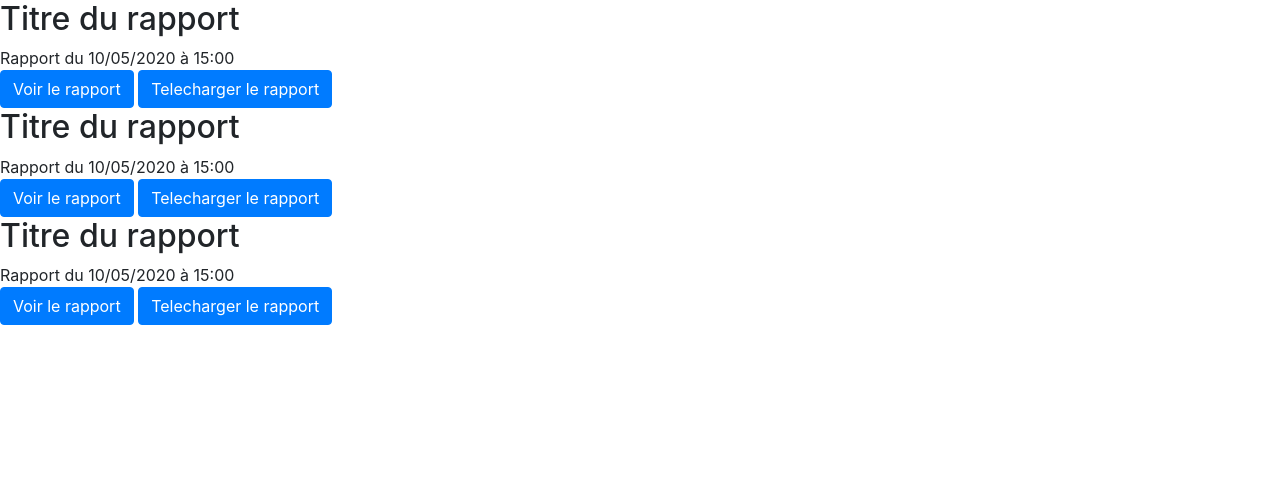
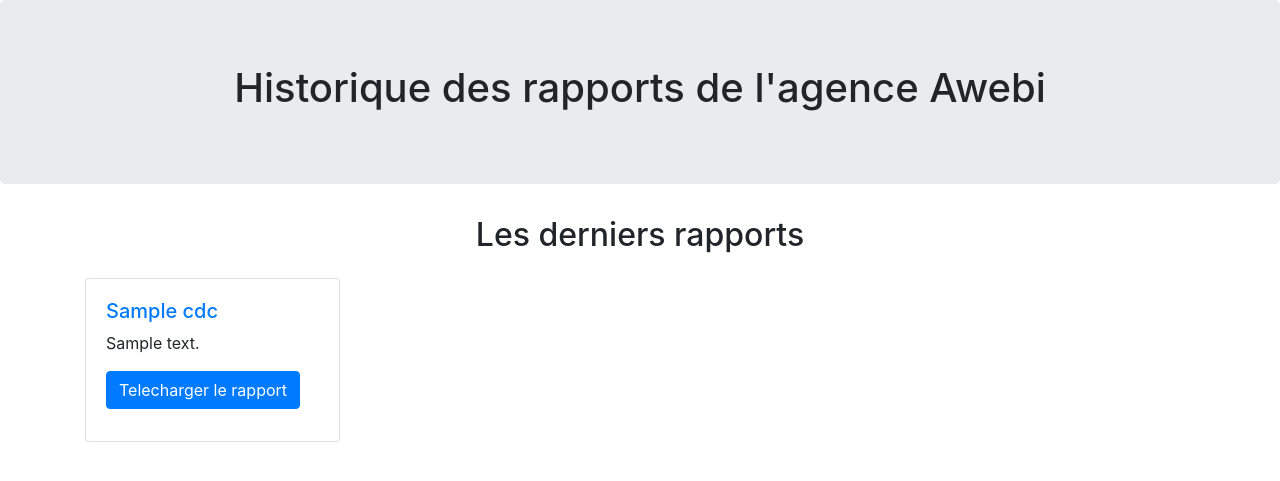
Before and after one commit to Harrisonfrn/Awebi, a Symfony app: template templates/home/historique.html.twig in a window 1280 px wide. Shown: the part 56-537 px from the top of the page. Run offline with Twig, Linux system fonts and the light colour scheme; the template is opened without the code that fills it: most values are stand-ins (such as "Sample title", 1, 10 or a date in 2020); some libraries are stand-ins or nearby versions.

Commit message:
Features: findAllVisible(Cdc) + ShowCdc

```diff
--- a/composer.json
+++ b/composer.json
@@ -5,6 +5,7 @@
         "php": "^7.1.3",
         "ext-ctype": "*",
         "ext-iconv": "*",
+        "cocur/slugify": "^4.0",
         "sensio/framework-extra-bundle": "^5.1",
         "symfony/asset": "4.4.*",
         "symfony/console": "4.4.*",
--- a/src/Entity/Recettage.php
+++ b/src/Entity/Recettage.php
@@ -77,6 +77,11 @@ class Recettage
      * @ORM\Column(type="datetime")
      */
     private $created_at;
+
+    public function __construct()
+    {
+        $this->created_at = new \DateTime();
+    }
 
     public function getId(): ?int
     {
--- a/templates/home/historique.html.twig
+++ b/templates/home/historique.html.twig
@@ -4,25 +4,40 @@
 
 {% block body %}
 
-    <section class="rapports">
+    {# <section class="rapports">
         <rapport>
             <h2>Titre du rapport</h2>
             <div class="metadata">Rapport du 10/05/2020 à 15:00</div>
             <a href="{{path('rapport_show')}}" class="btn btn-primary">Voir le rapport</a>
             <a href="" class="btn btn-primary">Telecharger le rapport</a>
         </rapport>
-        <rapport>
-            <h2>Titre du rapport</h2>
-            <div class="metadata">Rapport du 10/05/2020 à 15:00</div>
-            <a href="{{path('rapport_show')}}" class="btn btn-primary">Voir le rapport</a>
-            <a href="" class="btn btn-primary">Telecharger le rapport</a>
-        </rapport>
-        <rapport>
-            <h2>Titre du rapport</h2>
-            <div class="metadata">Rapport du 10/05/2020 à 15:00</div>
-            <a href="{{path('rapport_show')}}" class="btn btn-primary">Voir le rapport</a>
-            <a href="" class="btn btn-primary">Telecharger le rapport</a>
-        </rapport>
-    </section>
+    </section> #}
+
+    <div class="jumbotron text-center">
+        <h1>Historique des rapports de l'agence Awebi</h1>
+    </div>
+
+    <div class="container">
+        <h2 class="text-center">Les derniers rapports</h2>
+            <div class="row flex mt-4">
+                {% for cdc in cdcs %}
+                    <div class="col-3">
+                        <div class="card">
+                            <div class="card-body">
+                                <div class="card-title">
+                                    <h5>
+                                        <a href="{{path('cdc_show', {id: cdc.id, slug: cdc.slug})}}">{{ cdc.title }}</a>
+                                    </h5>
+                                        <p class="card-text">{{ cdc.description }}</p>
+                                            <div class="text-primary">
+                                                <a href="" class="btn btn-primary">Telecharger le rapport</a>
+                                            </div>
+                                </div>
+                            </div>
+                        </div>
+                    </div>
+                {% endfor %}
+            </div>
+    </div>
 
 {% endblock %}
```
Also changed, not shown: src/Controller/HomeController.php (+32 -7 lines), src/Entity/Cdc.php (+11 -0 lines), src/Repository/CdcRepository.php (+33 -0 lines), templates/cdc/showCdc.html.twig (added, +29 -0 lines), templates/recettage/showRecettage.html.twig (renamed from templates/home/show.html.twig, +7 -2 lines), 2 other files.
